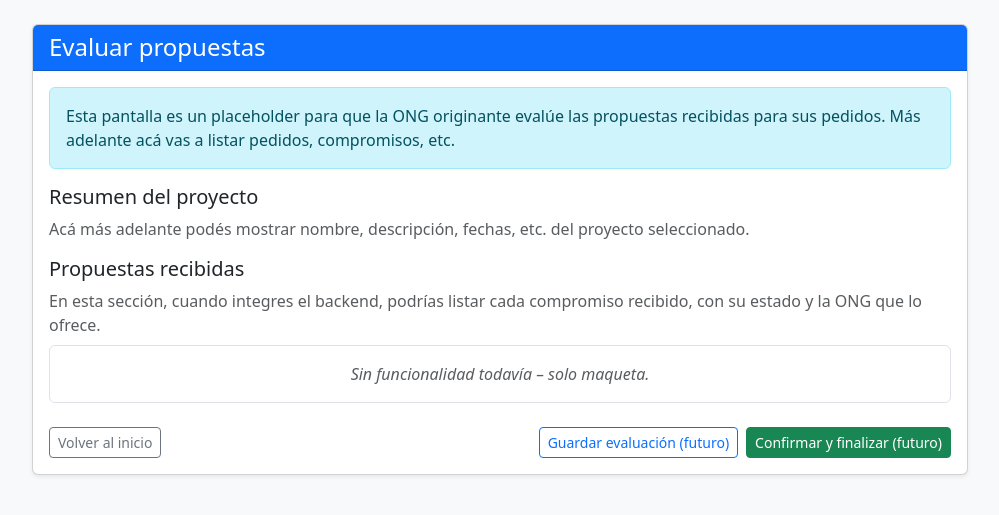
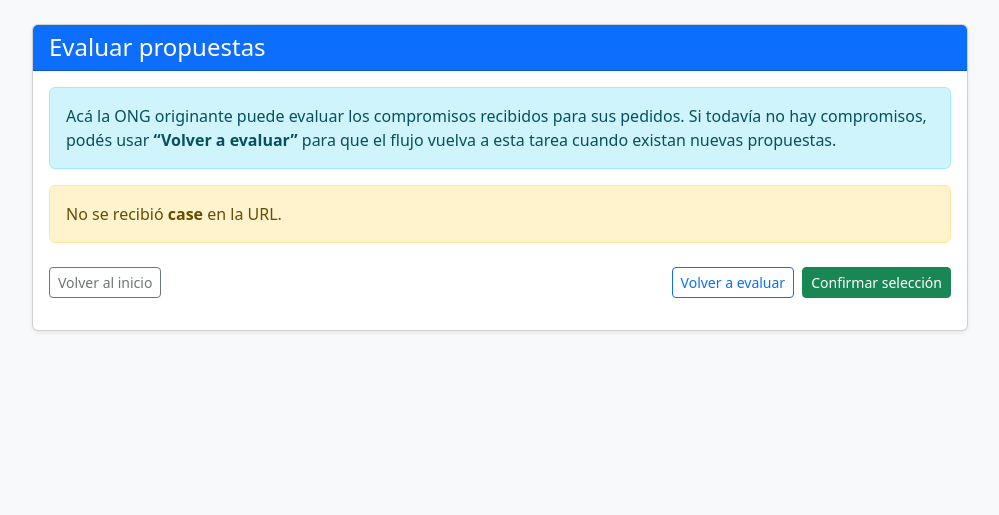
Before and after one commit to tobinapoli/api-front-bonita, a Django app: page /bonita/evaluar/ in a window 1280 px wide. Shown: the part 56-571 px from the top of the page, without its empty margins (140-1139 px from the left). Run offline with Django 5.2, Linux system fonts and the light colour scheme.

Commit message:
evaluacion de propuestas

```diff
--- a/bonita/templates/bonita/evaluar_propuestas.html
+++ b/bonita/templates/bonita/evaluar_propuestas.html
@@ -29,31 +29,13 @@
     </div>
 
     <div class="card-body">
-
       <div class="alert alert-info">
-        Esta pantalla es un placeholder para que la ONG originante evalúe las propuestas
-        recibidas para sus pedidos. Más adelante acá vas a listar pedidos, compromisos, etc.
+        Acá la ONG originante puede evaluar los compromisos recibidos para sus pedidos.
+        Si todavía no hay compromisos, podés usar <strong>“Volver a evaluar”</strong>
+        para que el flujo vuelva a esta tarea cuando existan nuevas propuestas.
       </div>
 
-      <div class="mb-3">
-        <h5>Resumen del proyecto</h5>
-        <p class="text-muted">
-          Acá más adelante podés mostrar nombre, descripción, fechas, etc. del proyecto
-          seleccionado.
-        </p>
-      </div>
-
-      <div class="mb-3">
-        <h5>Propuestas recibidas</h5>
-        <p class="text-muted mb-2">
-          En esta sección, cuando integres el backend, podrías listar cada compromiso recibido,
-          con su estado y la ONG que lo ofrece.
-        </p>
-
-        <div class="border rounded p-3 text-center text-muted">
-          <em>Sin funcionalidad todavía – solo maqueta.</em>
-        </div>
-      </div>
+      <div id="panelCompromisos" class="mb-3"></div>
 
       <div class="d-flex justify-content-between mt-4">
         <a href="/bonita/login/" class="btn btn-outline-secondary btn-sm">
@@ -61,18 +43,216 @@
         </a>
 
         <div class="d-flex gap-2">
-          <button class="btn btn-outline-primary btn-sm" type="button">
-            Guardar evaluación (futuro)
+          <!-- Botón que manda volverAEvaluar = true -->
+          <button id="btnVolverEvaluar" class="btn btn-outline-primary btn-sm" type="button">
+            Volver a evaluar
           </button>
-          <button class="btn btn-success btn-sm" type="button">
-            Confirmar y finalizar (futuro)
+
+          <!-- Botón que confirma selección (volverAEvaluar = false) -->
+          <button id="btnConfirmar" class="btn btn-success btn-sm" type="button">
+            Confirmar selección
           </button>
         </div>
       </div>
 
+      <div id="msg" class="mt-3"></div>
     </div>
   </div>
 </div>
 
+<script>
+  function qp(n) {
+    return new URLSearchParams(location.search).get(n);
+  }
+
+  const panel = document.getElementById("panelCompromisos");
+  const msg   = document.getElementById("msg");
+  const btnVolver   = document.getElementById("btnVolverEvaluar");
+  const btnConfirm  = document.getElementById("btnConfirmar");
+
+  function setMsg(html) {
+    msg.innerHTML = html || "";
+  }
+
+  // ----- Render de compromisos -----
+  function renderCompromisos(lista) {
+    if (!lista || lista.length === 0) {
+      panel.innerHTML = `
+        <div class="alert alert-secondary">
+          No hay compromisos para este pedido todavía.
+          Podés usar el botón <strong>"Volver a evaluar más tarde"</strong> y guardar.
+        </div>`;
+      return;
+    }
+
+    const html = lista.map(c => {
+      const detalle = c.detalle || "";
+      const monto   = (c.monto !== null && c.monto !== undefined)
+        ? `Monto ofrecido: <strong>${c.monto}</strong><br>`
+        : "";
+      const fecha   = c.fecha ? `Fecha: <strong>${c.fecha}</strong><br>` : "";
+      const estado  = c.estado ? `Estado: <strong>${c.estado}</strong>` : "";
+
+      return `
+        <div class="border rounded p-3 mb-2">
+          <div class="form-check d-flex justify-content-between align-items-center">
+            <div>
+              <input class="form-check-input me-2"
+                     type="radio"
+                     name="compromisoRadio"
+                     id="comp_${c.id}"
+                     value="${c.id}">
+              <label class="form-check-label" for="comp_${c.id}">
+                <strong>Compromiso #${c.id}</strong>
+                <div class="small text-muted mt-1">
+                  ${detalle ? `${detalle}<br>` : ""}
+                  ${monto}${fecha}${estado}
+                </div>
+              </label>
+            </div>
+
+            <button type="button"
+                    class="btn btn-sm btn-outline-success"
+                    onclick="aceptarCompromisoDesdeCard(${c.id})">
+              Aceptar
+            </button>
+          </div>
+        </div>
+      `;
+    }).join("");
+
+    panel.innerHTML = `
+      <h5 class="mb-3">Propuestas recibidas</h5>
+      ${html}
+    `;
+  }
+
+  // ----- Carga de compromisos desde la API -----
+  async function cargarCompromisos() {
+    setMsg("");
+    const caseId = qp("case");
+    if (!caseId) {
+      panel.innerHTML =
+        `<div class="alert alert-warning">No se recibió <b>case</b> en la URL.</div>`;
+      return;
+    }
+
+    try {
+      const res = await fetch(`/api/bonita/revisar-compromisos/?case=${encodeURIComponent(caseId)}`);
+      const j = await res.json();
+
+      if (!res.ok || j.ok === false) {
+        panel.innerHTML =
+          `<div class="alert alert-danger">Error al cargar compromisos: ${j.error || res.status}</div>`;
+        return;
+      }
+
+      renderCompromisos(j.compromisos || []);
+    } catch (e) {
+      panel.innerHTML =
+        `<div class="alert alert-danger">Error de red al cargar compromisos.</div>`;
+    }
+  }
+
+  function obtenerCompromisoSeleccionado() {
+    const radio = document.querySelector('input[name="compromisoRadio"]:checked');
+    return radio ? parseInt(radio.value, 10) : null;
+  }
+
+  // Aceptar desde el botón de la tarjeta
+  function aceptarCompromisoDesdeCard(id) {
+    const radio = document.getElementById(`comp_${id}`);
+    if (radio) {
+      radio.checked = true;
+    }
+    // Reutiliza el mismo flujo de "Confirmar selección"
+    enviarEvaluacion(false);
+  }
+
+  // Exponerla al scope global para el onclick del HTML
+  window.aceptarCompromisoDesdeCard = aceptarCompromisoDesdeCard;
+
+  // ----- Enviar decisión a la API -----
+  async function enviarEvaluacion(volverAEvaluar) {
+    setMsg("");
+    const caseId     = qp("case");
+    const proyectoId = qp("proyecto");
+
+    if (!caseId) {
+      setMsg(`<div class="alert alert-warning">No se encontró <b>caseId</b> en la URL.</div>`);
+      return;
+    }
+
+    const compId = obtenerCompromisoSeleccionado();
+
+    // Si NO quiere volver a evaluar y tampoco eligió compromiso, avisamos
+    if (!volverAEvaluar && !compId) {
+      setMsg(`
+        <div class="alert alert-warning">
+          Tenés que seleccionar un compromiso o usar el botón
+          <strong>"Volver a evaluar más tarde"</strong>.
+        </div>`);
+      return;
+    }
+
+    btnVolver.disabled  = true;
+    btnConfirm.disabled = true;
+
+    try {
+      const res = await fetch("/api/bonita/evaluar-propuestas/", {
+        method: "POST",
+        headers: {"Content-Type": "application/json"},
+        body: JSON.stringify({
+          caseId: caseId,
+          proyectoId: proyectoId ? parseInt(proyectoId, 10) : null,
+          compromisoIdSeleccionado: compId,
+          volverAEvaluar: volverAEvaluar
+        })
+      });
+
+      const j = await res.json();
+
+      if (!res.ok || j.ok === false) {
+        setMsg(`
+          <div class="alert alert-danger">
+            Error al guardar la evaluación: ${j.error || res.status}
+          </div>`);
+        return;
+      }
+
+      if (volverAEvaluar) {
+        setMsg(`
+          <div class="alert alert-success">
+            Recargando pagina..
+          </div>`);
+
+        // 🔥 Recargar la página después de que Bonita vuelva a dejar la tarea en ready
+        setTimeout(() => {
+          location.reload();
+        }, 1000);
+      } else {
+        setMsg(`
+          <div class="alert alert-success">
+            Evaluación guardada correctamente. El flujo continuará con el compromiso seleccionado.
+          </div>`);
+      }
+
+    } catch (e) {
+      setMsg(`
+        <div class="alert alert-danger">
+          Error de red al guardar la evaluación.
+        </div>`);
+    } finally {
+      btnVolver.disabled  = false;
+      btnConfirm.disabled = false;
+    }
+  }
+
+  btnVolver.addEventListener("click", () => enviarEvaluacion(true));
+  btnConfirm.addEventListener("click", () => enviarEvaluacion(false));
+
+  cargarCompromisos();
+</script>
+
 </body>
 </html>
--- a/bonita/urls/api.py
+++ b/bonita/urls/api.py
@@ -12,6 +12,9 @@
     obtener_proyectos_en_ejecucion_api,
     enviar_observaciones_consejo_api,
     ver_observaciones_proyecto_api,
+    revisar_compromisos_api,
+    evaluar_propuestas_api,
+
 )
 
 urlpatterns = [
@@ -33,4 +36,6 @@
     path("consejo/proyectos/", obtener_proyectos_en_ejecucion_api, name="bonita_consejo_proyectos"),
     path("consejo/proyectos/<int:proyecto_id>/observaciones/", ver_observaciones_proyecto_api, name="bonita_ver_observaciones"),
     path("consejo/observaciones/", enviar_observaciones_consejo_api, name="bonita_consejo_observaciones"),
+    path("revisar-compromisos/", revisar_compromisos_api),
+    path("evaluar-propuestas/", evaluar_propuestas_api),
 ]
--- a/bonita/views.py
+++ b/bonita/views.py
@@ -1129,3 +1129,199 @@
             {"ok": False, "error": "Error consultando observaciones", "detail": str(e)},
             status=500,
         )
+
+# --------------------------- API: Revisar compromisos (Evaluar propuestas) ---
+
+
+@csrf_exempt
+def revisar_compromisos_api(req: HttpRequest):
+    """
+    Devuelve lo que dejó el conector ON_ENTER de la tarea 'Evaluar propuestas'
+    en la variable de proceso 'compromisosJson'.
+
+    El conector en Bonita debe:
+      - Hacer GET a:  /api/pedidos/<pedidoId>/compromisos/
+      - Guardar el cuerpo en la variable de caso 'compromisosJson'
+      - Guardar el status HTTP en 'code_compromisos'
+    """
+    case_id = (req.GET.get("case") or _json(req).get("caseId") or "").strip()
+    if not case_id:
+        return JsonResponse({"error": "Falta caseId/case"}, status=400)
+
+    try:
+        cli = BonitaClient()
+        cli.login()
+
+        # Lista de compromisos
+        var = cli.get_case_variable(case_id, "compromisosJson")
+        if not var or "value" not in var or not (var["value"] or "").strip():
+            return JsonResponse(
+                {
+                    "ok": True,
+                    "caseId": case_id,
+                    "compromisos": [],
+                    "mensaje": "No hay compromisos para este pedido",
+                },
+                status=200,
+            )
+
+        try:
+            compromisos = json.loads(var["value"])
+        except Exception:
+            compromisos = []
+
+        # Código HTTP que dejó el conector (opcional)
+        status_code = None
+        v_code = cli.get_case_variable(case_id, "code_compromisos")
+        if v_code and "value" in v_code and (v_code["value"] or "").strip():
+            try:
+                status_code = int(v_code["value"])
+            except Exception:
+                status_code = v_code["value"]
+
+        return JsonResponse(
+            {
+                "ok": True,
+                "caseId": case_id,
+                "compromisos": compromisos,
+                "statusCode": status_code,
+            },
+            status=200,
+        )
+
+    except Exception as e:
+        return JsonResponse(
+            {"error": "Error consultando Bonita", "detail": str(e)},
+            status=500,
+        )
+
+
+# --------------------------- API: Ejecutar 'Evaluar propuestas' --------------
+
+
+@csrf_exempt
+def evaluar_propuestas_api(req: HttpRequest):
+    """
+    Completa la tarea 'Evaluar propuestas'.
+
+    Espera JSON:
+      {
+        "caseId": "...",
+        "proyectoId": 17,                     # opcional, solo para info
+        "compromisoIdSeleccionado": 2 | null, # puede venir vacío
+        "volverAEvaluar": true/false          # true = vuelve a la misma tarea
+      }
+    """
+    if req.method != "POST":
+        return JsonResponse({"error": "POST only"}, status=405)
+
+    data = _json(req)
+    case_id = str(data.get("caseId") or "").strip()
+    proyecto_raw = data.get("proyectoId")
+    comp_raw = data.get("compromisoIdSeleccionado")
+    volver_raw = data.get("volverAEvaluar")
+
+    if not case_id:
+        return JsonResponse({"ok": False, "error": "Falta caseId"}, status=400)
+
+    # proyectoId lo usamos solo como info, no es obligatorio
+    try:
+        proyecto_id = int(proyecto_raw) if proyecto_raw not in (None, "", []) else None
+    except (TypeError, ValueError):
+        proyecto_id = None
+
+    # compromisoIdSeleccionado puede venir vacío si sólo queremos volver a evaluar
+    comp_str: str
+    comp_id: int | None = None
+    if comp_raw in (None, "", []):
+        comp_str = ""          # TEXT vacío para cumplir contrato
+    else:
+        try:
+            comp_id = int(comp_raw)
+            comp_str = str(comp_id)
+        except (TypeError, ValueError):
+            # si vino cualquier cosa, lo mandamos como string igual
+            comp_str = str(comp_raw)
+
+    # normalizamos volverAEvaluar a booleano
+    volver = False
+    if isinstance(volver_raw, bool):
+        volver = volver_raw
+    elif isinstance(volver_raw, str):
+        volver = volver_raw.strip().lower() in ("1", "true", "t", "yes", "y", "si", "sí")
+    elif isinstance(volver_raw, (int, float)):
+        volver = bool(volver_raw)
+
+    # si NO quiere volver a evaluar y tampoco hay compromiso seleccionado,
+    # devolvemos error de dominio (para que el front muestre algo entendible)
+    if not volver and not comp_str:
+        return JsonResponse(
+            {
+                "ok": False,
+                "error": "Debés seleccionar un compromiso o marcar 'volver a evaluar'."
+            },
+            status=400,
+        )
+
+    try:
+        cli = BonitaClient()
+        cli.login()
+
+        assignee_username = getattr(settings, "BONITA_ASSIGNEE", "walter.bates")
+        user_id = cli.get_user_id_by_username(assignee_username)
+        if not user_id:
+            return JsonResponse(
+                {
+                    "ok": False,
+                    "error": "Usuario Bonita no encontrado",
+                    "detail": assignee_username,
+                },
+                status=500,
+            )
+
+        # Buscamos la tarea 'Evaluar propuestas'
+        task = cli.wait_ready_task_in_case(
+            case_id,
+            task_name="Evaluar propuestas",
+            timeout_sec=10,
+        )
+
+        # Si ya no está ready, asumimos que alguien la ejecutó antes (pestaña vieja).
+        if not task:
+            return JsonResponse(
+                {
+                    "ok": True,
+                    "caseId": case_id,
+                    "proyectoId": proyecto_id,
+                    "compromisoIdSeleccionado": comp_id,
+                    "volverAEvaluar": volver,
+                    "note": "La tarea 'Evaluar propuestas' no estaba ready; se asume ya ejecutada.",
+                },
+                status=200,
+            )
+
+        # IMPORTANTE: SIEMPRE mandar los DOS campos del contrato
+        contract_payload = {
+            "compromisoIdSeleccionado": comp_str,  # TEXT (puede ir vacío)
+            "volverAEvaluar": volver,              # BOOLEAN
+        }
+
+        cli.assign_task(task["id"], user_id)
+        cli.execute_task(task["id"], contract_payload)
+
+        return JsonResponse(
+            {
+                "ok": True,
+                "caseId": case_id,
+                "proyectoId": proyecto_id,
+                "compromisoIdSeleccionado": comp_id,
+                "volverAEvaluar": volver,
+            },
+            status=200,
+        )
+
+    except Exception as e:
+        return JsonResponse(
+            {"ok": False, "error": "Error integrando con Bonita", "detail": str(e)},
+            status=500,
+        )
```
